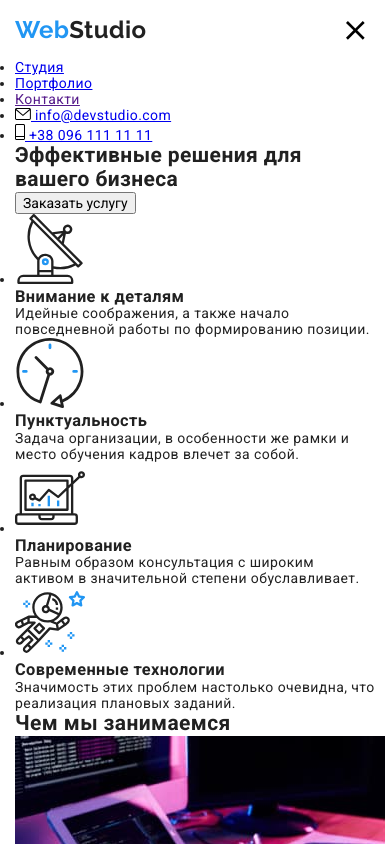
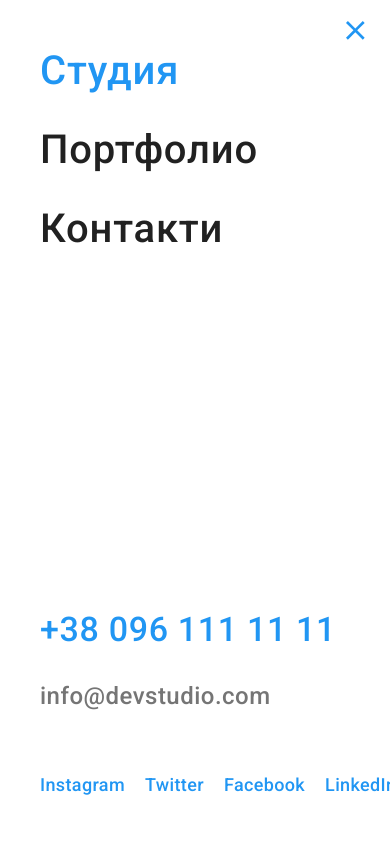
Before and after one commit to BemBasUA/goit-markup-hw-08, a plain HTML site: page index.html in a window 390 px wide. Both pictures are taken after a click on the button 355 px from the left and 30 px from the top of the page. Shown: the top 844 px of the page. Drawn offline with nearby package versions, Linux system fonts and the light colour scheme.

Commit message:
Чекпоінт

```diff
--- a/index.html
+++ b/index.html
@@ -14,7 +14,6 @@
     <!-- Header -->
     <header class="page-header">
        <div class="container page-header__container">
-           <div class="mobile-header">
                 <a class="logo" href="/index.html"><span class="logo__accent">Web</span>Studio</a>
                 <button type="button" class="menu-button" aria-expanded="false" aria-controls="menu-container" data-menu-button>
                     <svg width="40px" height="40px" aria-label="Переключатель мобильного меню">
@@ -24,7 +23,6 @@
                         </use>
                     </svg>
                 </button>
-           </div>
             <div class="menu-container" id="menu-container" data-menu>
                 <nav class="site-nav">
                         <ul class="site-nav__list">
@@ -35,6 +33,14 @@
                 </nav>
                 <ul class="contacts">
                     <li class="contacts__item">
+                        <a class="contacts__link contacts__link--accent" href="tel:+380961111111">
+                            <svg class="contacts__icon" width="10px" height="16px">
+                                <use href="./images/icons.svg#icon-phone"></use>
+                            </svg>
+                            +38&nbsp096&nbsp111&nbsp11&nbsp11
+                        </a>
+                    </li>
+                    <li class="contacts__item">
                         <a class="contacts__link" href="mailto:info@devstudio.com">
                             <svg class="contacts__icon" width="16px" height="12px">
                                 <use href="./images/icons.svg#icon-envelope"></use>
@@ -42,13 +48,19 @@
                                     info@devstudio.com
                         </a>
                     </li>
-                    <li class="contacts__item">
-                        <a class="contacts__link" href="tel:+380961111111">
-                            <svg class="contacts__icon" width="10px" height="16px">
-                                <use href="./images/icons.svg#icon-phone"></use>
-                            </svg>
-                            +38 096 111 11 11
-                        </a>
+                </ul>
+                <ul class="menu-social">
+                    <li class="menu-social__item">
+                        <a class="menu-social__link" href="">Instagram</a>
+                    </li>
+                    <li class="menu-social__item">
+                        <a class="menu-social__link" href="">Twitter</a>
+                    </li>
+                    <li class="menu-social__item">
+                        <a class="menu-social__link" href="">Facebook</a>
+                    </li>
+                    <li class="menu-social__item">
+                        <a class="menu-social__link" href="">LinkedIn</a>
                     </li>
                 </ul>
             </div>
--- a/sass/components/_logo.scss
+++ b/sass/components/_logo.scss
@@ -1,4 +1,5 @@
 .logo {
+    margin-right: auto;
     padding: 16px 0;
     font-family: $logo-font;
     font-weight: 700;
--- a/sass/components/_page-header.scss
+++ b/sass/components/_page-header.scss
@@ -1,31 +1,39 @@
 .page-header {
     background-color:$primary-white-color;
 }
-.mobile-header{
+.page-header__container{
+    position: relative;
     display: flex;
     justify-content: center;
-    max-width: 480px;
 }
 .menu-button{
     display: inline-flex;
+    position: fixed;
+    right: 15px;
+    z-index: 1;
     margin-left: auto;
     padding: 10px 0;
     border: none;
     background-color: inherit;
+    transition: color 250ms $primary-transition;
+    &:hover, &:focus{
+        color: $accent-color;
+    }
 }
 .icon-menu{
-    .menu-button:hover &, .menu-button:focus &{
-        fill: $accent-color;
+    .menu-button:hover &,
+    .menu-button:focus &{
+        fill: currentColor;
     }
     .menu-button.is-open &{
-display: none;
+        display: none;
     }
 }
 .icon-cross{
     display: none;
-    &:hover,
-    &:focus{
-        fill: $accent-color;
+    .menu-button:hover &,
+    .menu-button:focus &{
+        fill: currentColor;
     }
     .menu-button.is-open &{
         display: block;
@@ -34,79 +42,89 @@ display: none;
 .menu-container {
     display: none;
    &.is-open{
-       display: block;
+       display: flex;
+       flex-direction: column;
+       position: fixed;
+       top: 0;
+       left: 0;
+       height: 100vh;
+       width: 100%;
+       padding: 48px 40px;
+       background-color: $primary-white-color;
    }
+}
+.site-nav{
+    flex-grow: 1;
+}
+.site-nav__list {
+    @extend %list;
+}
+.site-nav__item:not(:last-child) {
+    margin-bottom: 32px;
+}
+.site-nav__link {
+    @extend %link;
+    font-weight: 500;
+    font-size: 40px;
+    line-height: 1.17;
+    letter-spacing: 0.02em;
+    color: inherit;
+    transition: color 250ms $primary-transition;
+    &:hover, &:focus{
+        color: $accent-color;
+    }
+}
+.site-nav__link--current {
+    color: $accent-color;
+}
+.contacts {
+    @extend %list;
+    margin-bottom: 64px;
+}
+.contacts__item{
+    &:not(:last-child){
+    margin-bottom: 32px;
+    }
+}
+.contacts__link {
+    @extend %link;
+    font-weight: 500;
+    font-size: 24px;
+    line-height: 1.17;
+    letter-spacing: 0.02em;
+    color: $secondary-text-color;
+}
+.contacts__link--accent{
+    font-size: 34px;
+    color: $accent-color;
+}
+.contacts__icon {
+    display: none;
+}
+.menu-social{
+    @extend %list;
+    display: flex;
+}
+.menu-social__item:not(:last-child){
+    margin-right: 20px;
+}
+.menu-social__link{
+    @extend %link;
+    font-weight: 500;
+    font-size: 18px;
+    line-height: 1.22;
+    letter-spacing: 0.02em;
+    color: $accent-color;
 }
 
 
-// .page-header__container {
-//     display: flex;
-//     align-items: center;
-// }
-// .site-nav {
-//     display: flex;
-//     align-items: center;
-// }
-// .site-nav__list {
-//     @extend %list;
-//     display: flex;
-// }
-// .site-nav__item:not(:last-child) {
-//     margin-right: 50px;
-// }
-// .site-nav__link {
-//     @extend %link;
-//     display: inline-block;
-//     padding: 32px 0;
-//     font-weight: 500;
-//     letter-spacing: 0.02em;
-//     color: inherit;
-//     transition: color 250ms $primary-transition;
-//     &:hover, &:focus{
-//         color: $accent-color;
-//     }
-// }
 
 
-// .site-nav__link--current {
-//     position: relative;
-//     color: $accent-color;
-//     &:after{
-//         position: absolute;
-//         bottom: -1px;
-//         left: 0;
-//         content: '';
-//         width: 100%;
-//         height: 4px;
-//         border-radius: 2px;
-//         background-color: $accent-color;
-//     }
-// }
-// .contacts {
-//     @extend %list;
-//     display: flex;
-//     margin-left: auto;
-// }
-// .contacts__item:not(:last-child) {
-//     margin-right: 50px;
-// }
-// .contacts__link {
-//     @extend %link;
-//     display: inline-flex;
-//     align-items: center;
-//     padding: 32px 0;
-//     font-weight: 500;
-//     letter-spacing: 0.02em;
-//     color: $secondary-text-color;
-//     transition: color 250ms $primary-transition;
-//     &:hover, &:focus{
-//         color: $accent-color;
-//     }
-// }
-// .contacts__icon {
-//     margin-right: 10px;
-//     fill: currentColor;
-// }
+
+
+
+
+
 
 
 
```
Also changed, not shown: css/main.css, css/main.min.css, 2 other files.
